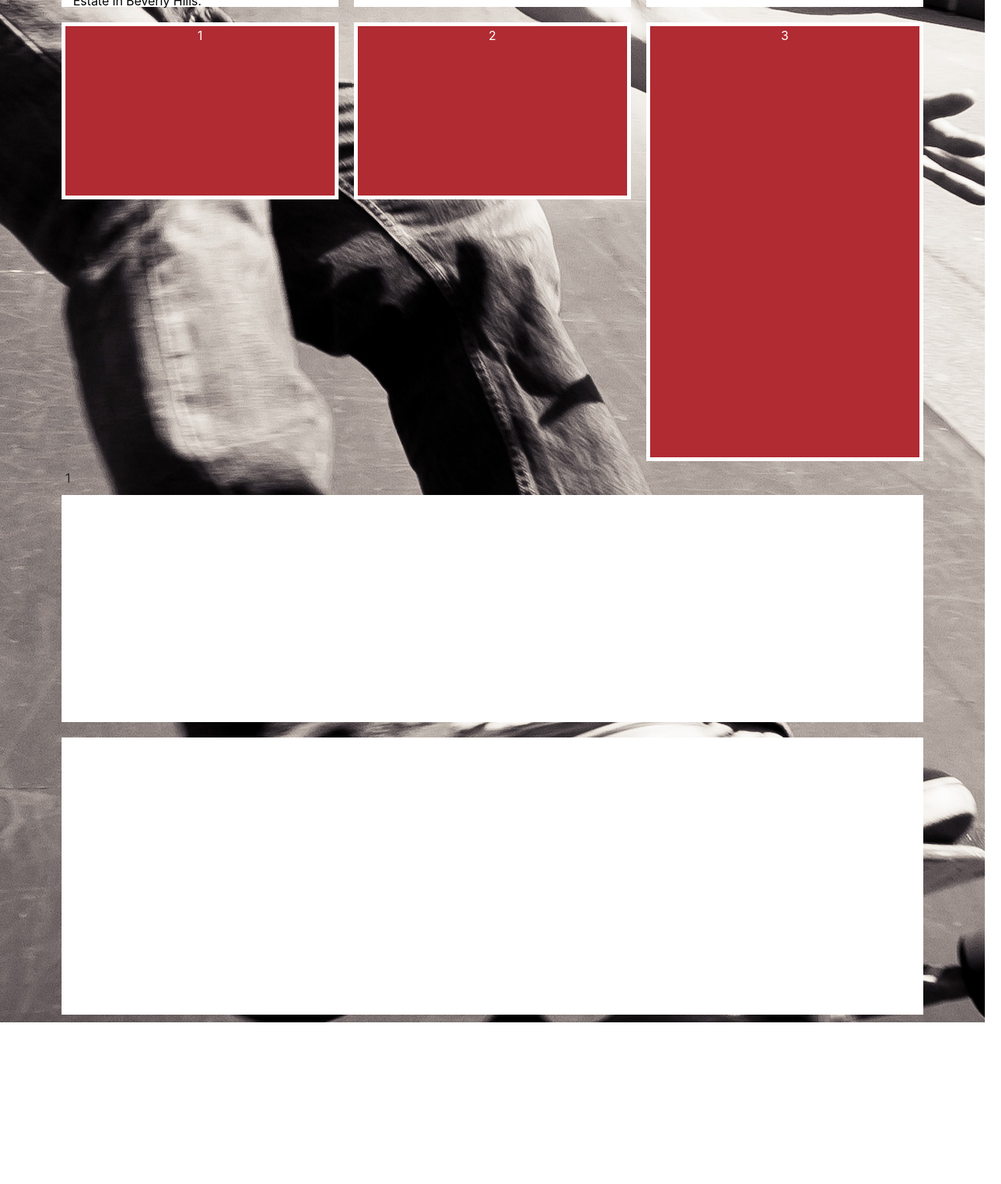
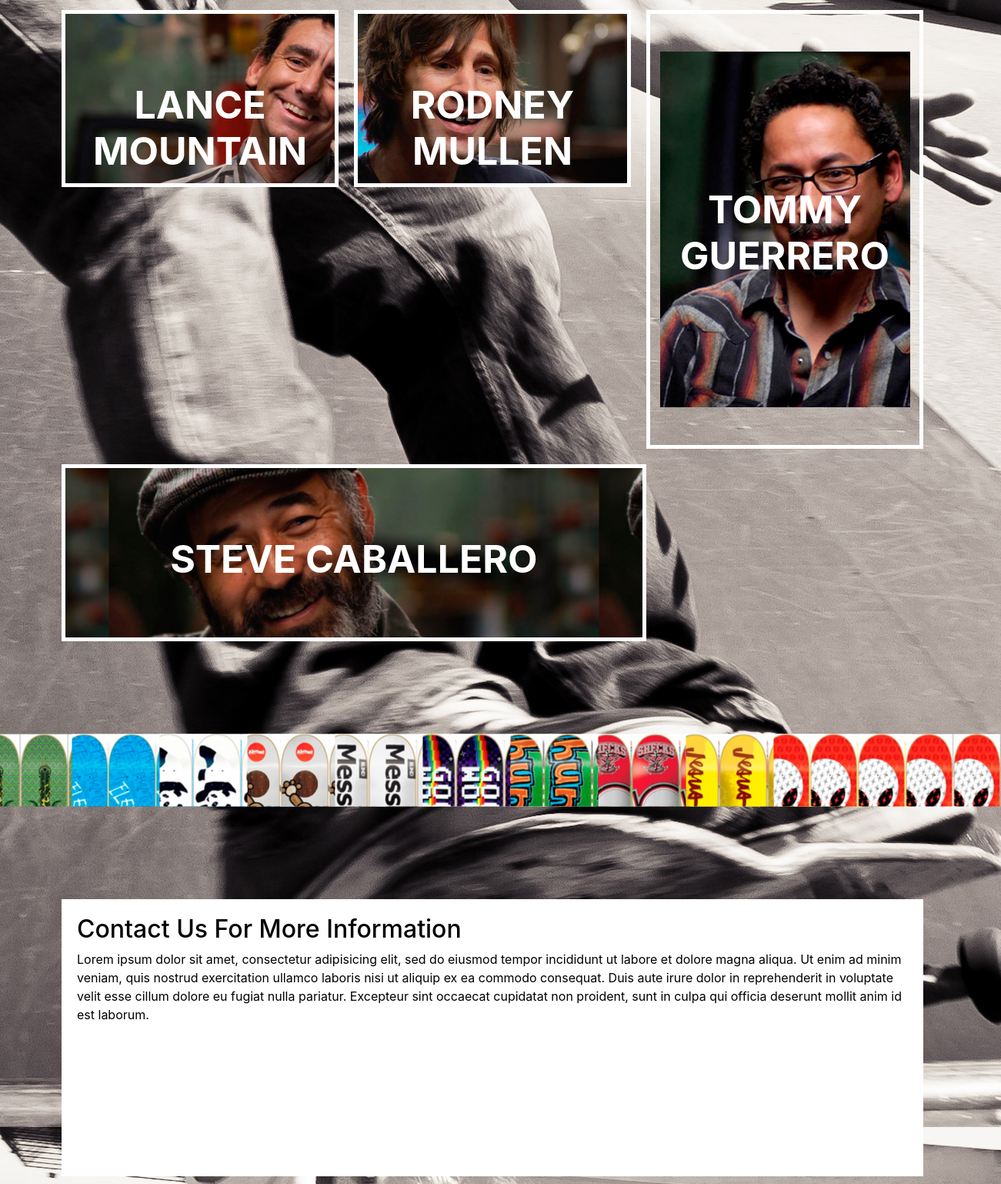
Before and after one commit to zforre/2.1-sk8, a plain HTML site: page index.html in a window 1280 px wide. Shown: the part 791-2329 px from the top of the page at 77% size, 1301 px wide, since content can reach past the window. Before the commit the page ends 2119 px from the top, so only its background shows below. Drawn offline with nearby package versions, Linux system fonts and the light colour scheme.

Commit message:
added styling to styles.css

```diff
--- a/index.html
+++ b/index.html
@@ -53,32 +53,50 @@
 
     <div class="row">
       <div class="col lance">
-        1
+        <h1>LANCE MOUNTAIN</h1>
       </div>
       <div class="col rodney">
-        2
+        <h1>RODNEY MULLEN</h1>
       </div>
       <div class="col tommy">
-        3
+        <h1>TOMMY GUERRERO</h1>
       </div>
     </div>
 
     <div class="row">
     <!-- col-8  below-->
-      <div class="col-8 Steve">
-        1
+      <div class="col-8 steve">
+        <h1>STEVE CABALLERO</h1>
       </div>
     </div>
 
     <div class="row ">
-      <div class="col boards">
-        1
+      <div class="col board1">
+      </div>
+      <div class="col board2">
+      </div>
+      <div class="col board3">
+      </div>
+      <div class="col board4">
+      </div>
+      <div class="col board5">
+      </div>
+      <div class="col board6">
+      </div>
+      <div class="col board7">
+      </div>
+      <div class="col board8">
+      </div>
+      <div class="col board9">
+      </div>
+      <div class="col board10">
       </div>
     </div>
 
     <div class="row">
       <div class="col form">
-        1
+        <h2>Contact Us For More Information</h2>
+        <p>Lorem ipsum dolor sit amet, consectetur adipisicing elit, sed do eiusmod tempor incididunt ut labore et dolore magna aliqua. Ut enim ad minim veniam, quis nostrud exercitation ullamco laboris nisi ut aliquip ex ea commodo consequat. Duis aute irure dolor in reprehenderit in voluptate velit esse cillum dolore eu fugiat nulla pariatur. Excepteur sint occaecat cupidatat non proident, sunt in culpa qui officia deserunt mollit anim id est laborum.</p>
       </div>
     </div>
 
--- a/styles.css
+++ b/styles.css
@@ -10,12 +10,12 @@ body {
   background-image: url('images/bg.jpg');
 }
 
-.col {
+.col, .col-8{
   color: #fff;
   text-align: center;
   margin: 10px;
   background-color: #B12B32;
-  height: 40px;
+
 }
 
 .banner {
@@ -31,25 +31,102 @@ body {
   text-align: left;
   height: 350px;
 }
-
-.lance, .rodney, .tommy {
+/*********************************SK8ERS*/
+h1 {
+  position: absolute;
+  top: 40%;
+  left: 0;
+  width: 100%;
+  font-weight: bold;
+  font-size: 50px
+}
+.lance, .rodney, .tommy, .steve{
   height: 230px;
   border: solid 5px #fff;
+  background-repeat: no-repeat;
+  position: relative;
+}
+
+.lance {
+  background: url('images/sk8er-4.png') 50% 50%;
+  width: 100%;
+
+}
+
+.rodney {
+  background: url('images/sk8er-3.png') 50% 50%;
+  width: 100%;
+
 }
 
 .tommy {
-height: 570px;
+  background: url('images/sk8er-2.png') 50% 50%;
+  width: 100%;
+  height: 570px;
+  background-repeat: no-repeat;
 }
 
-.boards {
+.steve {
+  background: url('images/sk8er-1.png') 50% 50%;
+  width: 100%;
+
+}
+/******************************************************BOARDS*/
+.board1, .board2, .board3, .board3, .board4, .board5, .board6, .board7, .board8, .board9, .board10 {
   height: 295px;
-  background-color: #fff;
+  transform: rotate(90deg);
+}
+.board1 {
+  background: url('images/sk8-1.png');
+  }
+
+.board2 {
+  background: url('images/sk8-2.png');
 }
 
+.board3 {
+  background: url('images/sk8-3.png');
+}
+
+.board4 {
+  background: url('images/sk8-4.png');
+}
+
+.board5 {
+  background: url('images/sk8-5.png');
+}
+
+.board6 {
+  background: url('images/sk8-6.png');
+}
+
+.board7 {
+  background: url('images/sk8-7.png');
+}
+
+.board8 {
+  background: url('images/sk8-8.png');
+}
+
+.board9 {
+  background: url('images/sk8-9.png');
+}
+
+.board10 {
+  background: url('images/sk8-10.png');
+}
+/***********************************************************FORM*/
 .form {
   height: 360px;
   background-color: #fff;
+  color: #000;
+  text-align: left;
+  padding: 20px;
 }
+
+
+
+
 
 
 
```
